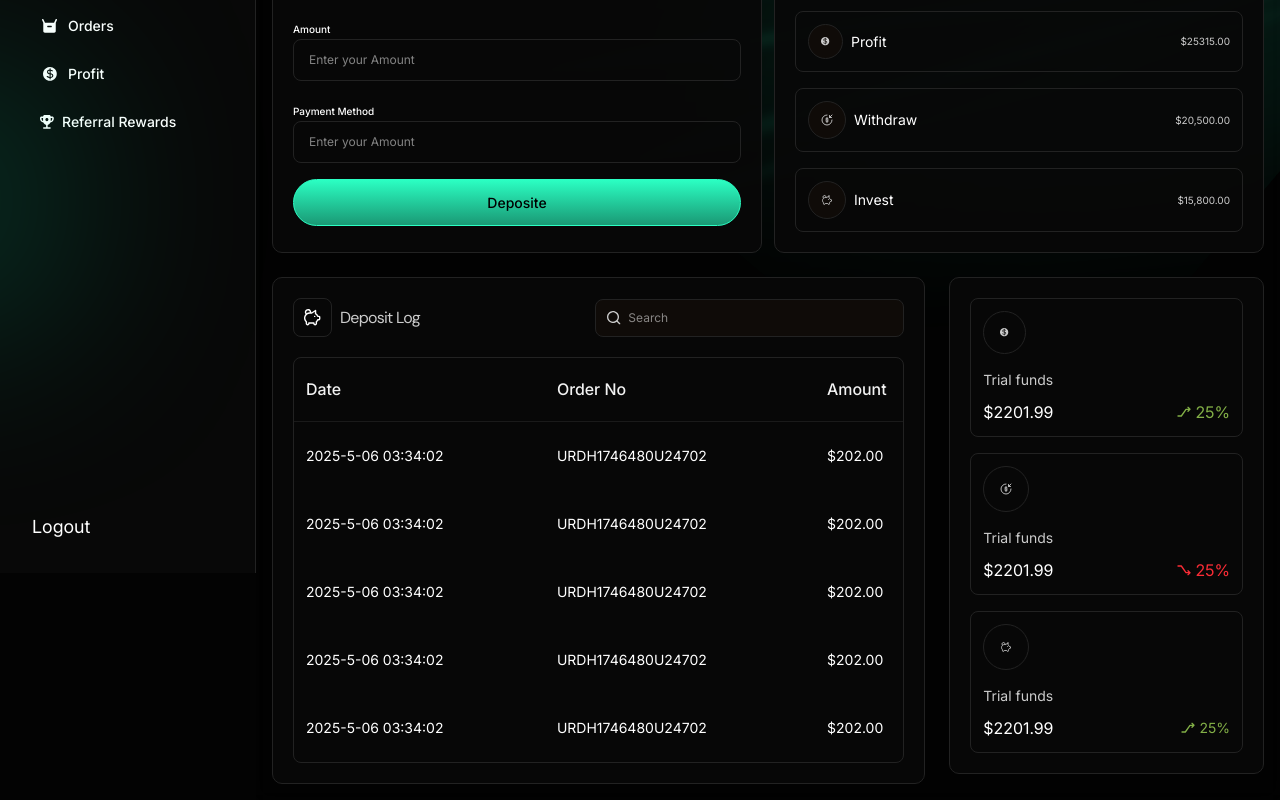
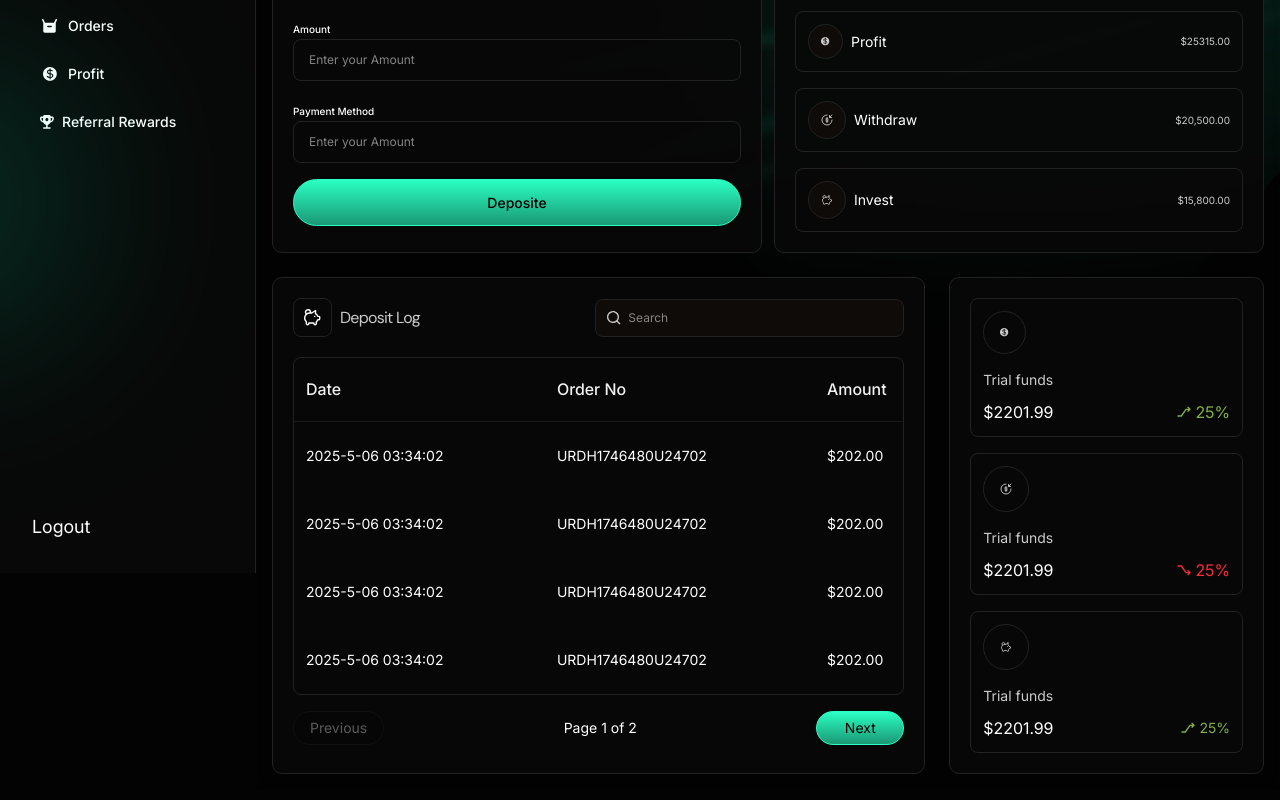
Before and after one commit to backbencherstudio/taylornia_money_flare_Vuejs, a Nuxt app: page /dashboard/Wallets in a window 1280 px wide. Shown: the part 227-1027 px from the top of the page. Built offline with nearby package versions, Linux system fonts and the light colour scheme.

Commit message:
pagination added

```diff
--- a/app/components/DashboardComponenets/Overview/_Components/Wallets/DepositeLog.vue
+++ b/app/components/DashboardComponenets/Overview/_Components/Wallets/DepositeLog.vue
@@ -5,6 +5,7 @@ import SearchIcon from "~/components/Icons/SearchIcon.vue";
 import Wallet1 from "~/components/Icons/Wallet1.vue";
 import Wallet2 from "~/components/Icons/Wallet2.vue";
 import Wallet3 from "~/components/Icons/Wallet3.vue";
+import BasePagination from "~/components/Reusable/BasePagination.vue";
 import ReusableTable from "~/components/Reusable/ReusableTable.vue";
 
 type DepositStatus = "Passed" | "Pending";
@@ -22,6 +23,8 @@ interface DepositRow {
 }
 
 const searchTerm = ref("");
+const currentPage = ref(1);
+const pageSize = 4;
 
 const columns = [
   { label: "Date", key: "date" },
@@ -96,6 +99,21 @@ const filteredRows = computed(() => {
   );
 });
 
+const totalPages = computed(() => {
+  return Math.max(1, Math.ceil(filteredRows.value.length / pageSize));
+});
+
+const paginatedRows = computed(() => {
+  const start = (currentPage.value - 1) * pageSize;
+  return filteredRows.value.slice(start, start + pageSize);
+});
+
+watch([filteredRows, totalPages], () => {
+  if (currentPage.value > totalPages.value) {
+    currentPage.value = totalPages.value;
+  }
+});
+
 const getStatusClass = (status: DepositStatus) => {
   return status === "Passed"
     ? "border border-[#2BFFC3] text-[#49D697]"
@@ -139,7 +157,7 @@ const getCellWrapperClass = (row: DepositRow, key: string) => {
         <ReusableTable
           class="deposit-log-table rounded-[14px] border-[#222222]"
           :columns="columns"
-          :data="filteredRows"
+          :data="paginatedRows"
           row-key="id"
         >
           <template #cell-payment="{ row }">
@@ -182,6 +200,7 @@ const getCellWrapperClass = (row: DepositRow, key: string) => {
 
           <template #empty> No deposit log found. </template>
         </ReusableTable>
+        <BasePagination v-model="currentPage" :total-pages="totalPages" class="mt-4" />
       </div>
     </div>
     <div
--- a/app/components/DashboardComponenets/Overview/_Components/Wallets/Wallets.vue
+++ b/app/components/DashboardComponenets/Overview/_Components/Wallets/Wallets.vue
@@ -1,11 +1,18 @@
 <script setup lang="ts">
-import { ref } from "vue";
+import { ref, type Component } from "vue";
 import PigIcon from "~/components/Icons/PigIcon.vue";
 import WithdrawIcon from "~/components/Icons/WithdrawIcon.vue";
+import BaseTabs from "~/components/Reusable/BaseTabs.vue";
 import DepositeAndActivity from "./DepositeAndActivity.vue";
 import WithdrawAndActivity from "./WithdrawAndActivity.vue";
 
 type TabType = "deposit" | "withdraw";
+
+interface WalletTab {
+  key: TabType;
+  label: string;
+  icon: Component;
+}
 
 const route = useRoute();
 const router = useRouter();
@@ -14,7 +21,13 @@ const activeTab = ref<TabType>(
   route.query.tab === "withdraw" ? "withdraw" : "deposit"
 );
 
-const setTab = (tab: TabType) => {
+const tabs: WalletTab[] = [
+  { key: "deposit", label: "Invest Now", icon: PigIcon },
+  { key: "withdraw", label: "Withdraw", icon: WithdrawIcon },
+];
+
+const setTab = (tab: any) => {
+  if (tab === "deposit" || tab === "withdraw") {
     activeTab.value = tab;
 
     router.replace({
@@ -23,6 +36,7 @@ const setTab = (tab: TabType) => {
         tab,
       },
     });
+  }
 };
 
 watch(
@@ -46,30 +60,11 @@ watch(
           Monday, 18 December 2024
         </p>
       </div>
-      <div class="flex items-center justify-between gap-3">
-        <button
-          @click="setTab('deposit')"
-          :class="[
-            'flex items-center gap-2 text-sm font-medium py-2 px-4 rounded-full leading-[150%] border transition',
-            activeTab === 'deposit'
-              ? 'bg-linear-to-t from-[#1a9975] to-[#2bffc3] border-[#2BFFC3] text-black'
-              : 'primary-border text-white',
-          ]"
-        >
-          <PigIcon /> Invest Now
-        </button>
-        <button
-          @click="setTab('withdraw')"
-          :class="[
-            'flex items-center gap-2 text-sm font-medium py-2 px-4 rounded-full leading-[150%] border transition',
-            activeTab === 'withdraw'
-              ? 'bg-linear-to-t from-[#1a9975] to-[#2bffc3] border-[#2BFFC3] text-black'
-              : 'primary-border text-white',
-          ]"
-        >
-          <WithdrawIcon /> Withdraw
-        </button>
-      </div>
+      <BaseTabs
+        :model-value="activeTab"
+        :tabs="tabs"
+        @update:model-value="setTab"
+      />
     </header>
 
     <div>
--- a/app/components/DashboardComponenets/Overview/_Components/Wallets/WithdrawLog.vue
+++ b/app/components/DashboardComponenets/Overview/_Components/Wallets/WithdrawLog.vue
@@ -5,6 +5,7 @@ import SearchIcon from "~/components/Icons/SearchIcon.vue";
 import Wallet1 from "~/components/Icons/Wallet1.vue";
 import Wallet2 from "~/components/Icons/Wallet2.vue";
 import Wallet3 from "~/components/Icons/Wallet3.vue";
+import BasePagination from "~/components/Reusable/BasePagination.vue";
 import ReusableTable from "~/components/Reusable/ReusableTable.vue";
 
 type DepositStatus = "Passed" | "Pending";
@@ -22,6 +23,8 @@ interface DepositRow {
 }
 
 const searchTerm = ref("");
+const currentPage = ref(1);
+const pageSize = 4;
 
 const columns = [
   { label: "Date", key: "date" },
@@ -96,6 +99,21 @@ const filteredRows = computed(() => {
   );
 });
 
+const totalPages = computed(() => {
+  return Math.max(1, Math.ceil(filteredRows.value.length / pageSize));
+});
+
+const paginatedRows = computed(() => {
+  const start = (currentPage.value - 1) * pageSize;
+  return filteredRows.value.slice(start, start + pageSize);
+});
+
+watch([filteredRows, totalPages], () => {
+  if (currentPage.value > totalPages.value) {
+    currentPage.value = totalPages.value;
+  }
+});
+
 const getStatusClass = (status: DepositStatus) => {
   return status === "Passed"
     ? "border border-[#2BFFC3] text-[#49D697]"
@@ -139,7 +157,7 @@ const getCellWrapperClass = (row: DepositRow, key: string) => {
         <ReusableTable
           class="deposit-log-table rounded-[14px] border-[#222222]"
           :columns="columns"
-          :data="filteredRows"
+          :data="paginatedRows"
           row-key="id"
         >
           <template #cell-payment="{ row }">
@@ -186,6 +204,7 @@ const getCellWrapperClass = (row: DepositRow, key: string) => {
 
           <template #empty> No deposit log found. </template>
         </ReusableTable>
+        <BasePagination v-model="currentPage" :total-pages="totalPages" class="mt-5" />
       </div>
     </div>
     <div
--- /dev/null
+++ b/app/components/Reusable/BasePagination.vue
@@ -0,0 +1,89 @@
+<script setup lang="ts">
+const props = withDefaults(
+  defineProps<{
+    modelValue?: number;
+    totalPages: number;
+    previousLabel?: string;
+    nextLabel?: string;
+  }>(),
+  {
+    modelValue: 1,
+    previousLabel: "Previous",
+    nextLabel: "Next",
+  },
+);
+
+const emit = defineEmits<{
+  (event: "update:modelValue", page: number): void;
+  (event: "change", page: number): void;
+  (event: "previous", page: number): void;
+  (event: "next", page: number): void;
+}>();
+
+const safeTotalPages = computed(() => Math.max(1, props.totalPages || 1));
+const currentPage = computed(() =>
+  Math.min(Math.max(1, props.modelValue || 1), safeTotalPages.value),
+);
+
+const isPreviousDisabled = computed(() => currentPage.value <= 1);
+const isNextDisabled = computed(() => currentPage.value >= safeTotalPages.value);
+
+const emitPage = (page: number) => {
+  emit("update:modelValue", page);
+  emit("change", page);
+};
+
+const goToPrevious = () => {
+  if (isPreviousDisabled.value) {
+    return;
+  }
+
+  const targetPage = currentPage.value - 1;
+  emitPage(targetPage);
+  emit("previous", targetPage);
+};
+
+const goToNext = () => {
+  if (isNextDisabled.value) {
+    return;
+  }
+
+  const targetPage = currentPage.value + 1;
+  emitPage(targetPage);
+  emit("next", targetPage);
+};
+</script>
+
+<template>
+  <nav
+    class="w-full  flex items-center justify-between gap-2"
+    aria-label="Pagination"
+  >
+    <button
+      type="button"
+      :disabled="isPreviousDisabled"
+      class="min-w-22 rounded-full border border-[#1F1F1F] bg-[#050505] px-4 py-1.5 text-sm text-[#D8D8D8] transition disabled:cursor-not-allowed disabled:opacity-40"
+      @click="goToPrevious"
+    >
+      {{ previousLabel }}
+    </button>
+
+    <p class="text-sm text-white whitespace-nowrap">
+      Page {{ currentPage }} of {{ safeTotalPages }}
+    </p>
+
+    <button
+      type="button"
+      :disabled="isNextDisabled"
+      :class="[
+        'min-w-22 rounded-full border px-4 py-1.5 text-sm transition disabled:cursor-not-allowed disabled:opacity-40',
+        isNextDisabled
+          ? 'border-[#1F1F1F] bg-[#050505] text-[#777777]'
+          : 'border-[#2BFFC3] bg-linear-to-t from-[#1a9975] to-[#2bffc3] text-black',
+      ]"
+      @click="goToNext"
+    >
+      {{ nextLabel }}
+    </button>
+  </nav>
+</template>
--- /dev/null
+++ b/app/components/Reusable/BaseTabs.vue
@@ -0,0 +1,59 @@
+<script setup lang="ts">
+import type { Component } from "vue";
+
+type TabValue = string | number;
+
+interface TabItem {
+  key: TabValue;
+  label: string;
+  icon?: Component;
+}
+
+const props = withDefaults(
+  defineProps<{
+    modelValue: TabValue;
+    tabs: TabItem[];
+    containerClass?: string;
+    activeClass?: string;
+    inactiveClass?: string;
+  }>(),
+  {
+    containerClass: "flex items-center justify-between gap-3",
+    activeClass:
+      "bg-linear-to-t from-[#1a9975] to-[#2bffc3] border-[#2BFFC3] text-black",
+    inactiveClass: "primary-border text-white",
+  },
+);
+
+const emit = defineEmits<{
+  (event: "update:modelValue", key: TabValue): void;
+  (event: "change", key: TabValue): void;
+}>();
+
+const selectTab = (key: TabValue) => {
+  if (key === props.modelValue) {
+    return;
+  }
+
+  emit("update:modelValue", key);
+  emit("change", key);
+};
+</script>
+
+<template>
+  <div :class="containerClass">
+    <button
+      v-for="tab in tabs"
+      :key="tab.key"
+      type="button"
+      :class="[
+        'flex items-center gap-2 text-sm font-medium py-2 px-4 rounded-full leading-[150%] border transition',
+        modelValue === tab.key ? activeClass : inactiveClass,
+      ]"
+      @click="selectTab(tab.key)"
+    >
+      <component :is="tab.icon" v-if="tab.icon" />
+      <span>{{ tab.label }}</span>
+    </button>
+  </div>
+</template>
```
Lines whose indentation alone changed are shown as unchanged.
